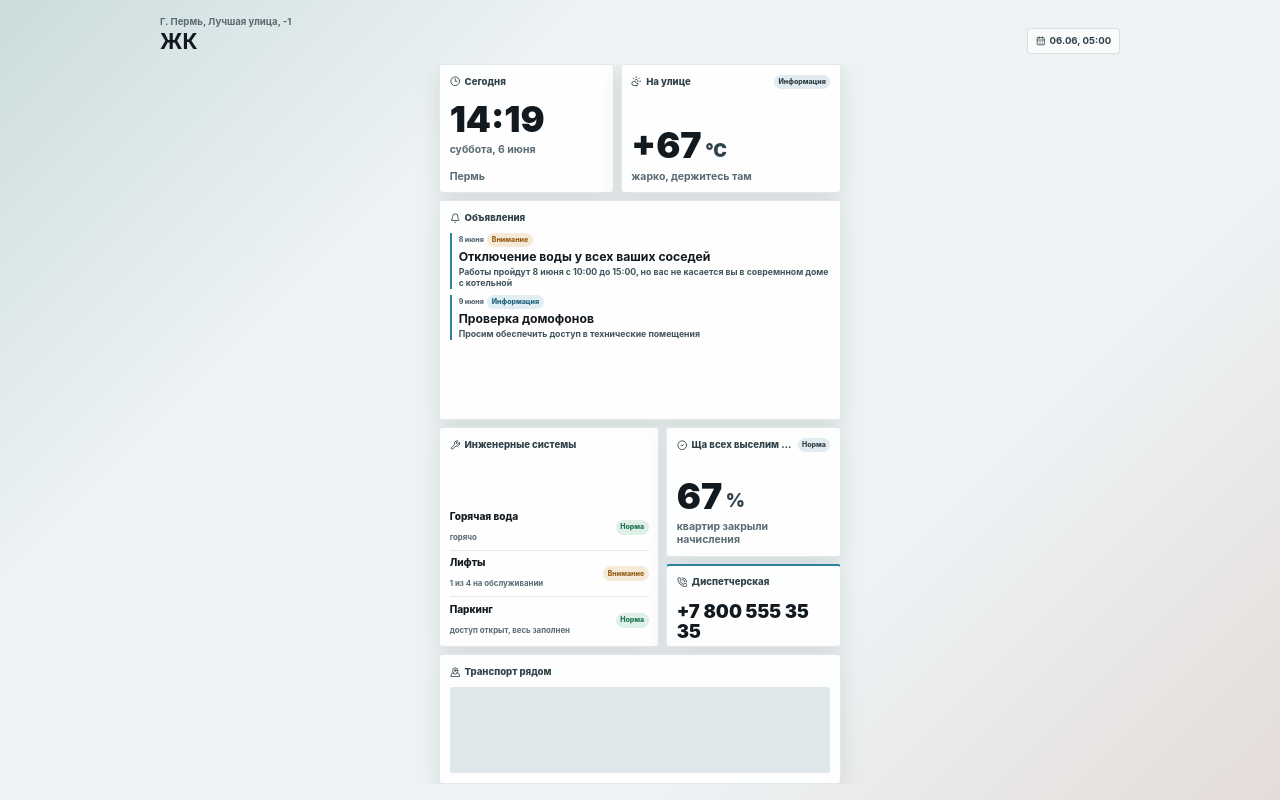
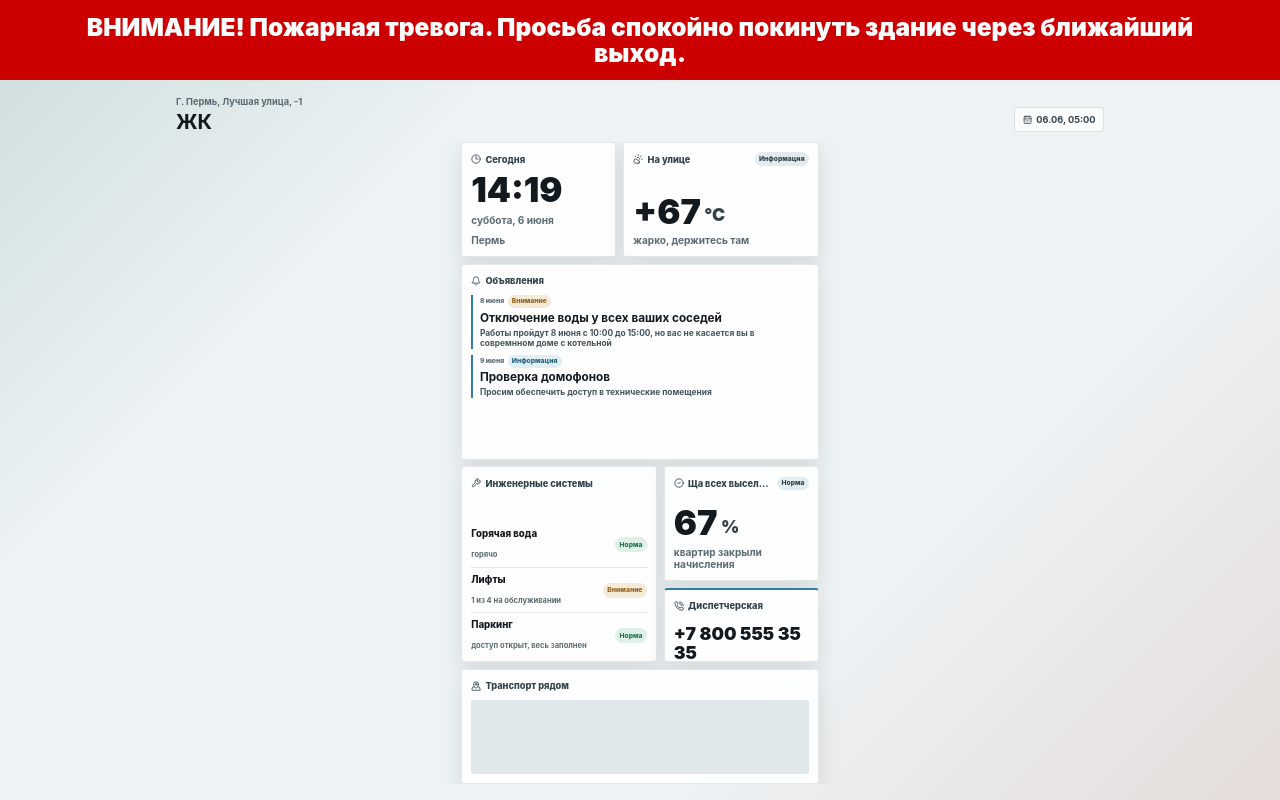
Before and after one commit to Sm0keHokage/hackathon_ujin_2026, a React (Vite) app in the folder apps/frontend/: page / in a window 1280 px wide. Built offline with nearby package versions, Linux system fonts and the light colour scheme; no server answers.

Commit message:
Добавил emerjency mode и почини масштабирование текста

```diff
--- a/apps/frontend/src/features/dashboard/DashboardScreen.tsx
+++ b/apps/frontend/src/features/dashboard/DashboardScreen.tsx
@@ -24,6 +24,7 @@ import {
 import type {
     ClockTile,
     DashboardConfig,
+    DashboardEmergency,
     DashboardGrid,
     DashboardSeverity,
     DashboardStatus,
@@ -60,6 +61,9 @@ const DASHBOARD_GRID_ROWS = 16;
 const DASHBOARD_DESIGN_CHUNK_SIZE = 88;
 const MIN_DASHBOARD_SCALE = 0.42;
 const DEFAULT_ROTATION_INTERVAL_SECONDS = 30;
+const LONG_EMERGENCY_MESSAGE_LENGTH = 72;
+const EMERGENCY_BANNER_MAX_FONT_SIZE = 48;
+const EMERGENCY_BANNER_MIN_FONT_SIZE = 12;
 
 const severityLabels: Record<DashboardSeverity, string> = {
     info: "Информация",
@@ -73,6 +77,98 @@ function getTileGridPosition(layout: DashboardTileLayout): CSSProperties {
         gridColumn: `${layout.topLeft.x} / ${layout.bottomRight.x + 1}`,
         gridRow: `${layout.topLeft.y} / ${layout.bottomRight.y + 1}`,
     };
+}
+
+function isEmergencyVisible(emergency?: DashboardEmergency) {
+    return Boolean(emergency?.active && emergency.message.trim());
+}
+
+function shouldUseTwoLineEmergencyBanner(emergency: DashboardEmergency) {
+    return Boolean(
+        emergency.forceTwoLines
+        || emergency.message.length > LONG_EMERGENCY_MESSAGE_LENGTH,
+    );
+}
+
+function getEmergencyBannerHeight(emergency?: DashboardEmergency) {
+    if (!emergency || !isEmergencyVisible(emergency)) {
+        return "0px";
+    }
+
+    return shouldUseTwoLineEmergencyBanner(emergency) ? "10vh" : "5vh";
+}
+
+function useEmergencyBannerFontSize(message: string, isTwoLine: boolean) {
+    const bannerRef = useRef<HTMLElement | null>(null);
+    const textRef = useRef<HTMLSpanElement | null>(null);
+    const [fontSize, setFontSize] = useState(EMERGENCY_BANNER_MAX_FONT_SIZE);
+
+    useLayoutEffect(() => {
+        const banner = bannerRef.current;
+        const text = textRef.current;
+
+        if (!banner || !text) {
+            return;
+        }
+
+        const measure = () => {
+            const bannerHeight = banner.clientHeight;
+
+            if (bannerHeight <= 0) {
+                return;
+            }
+
+            const maxByHeight = bannerHeight * (isTwoLine ? 0.42 : 0.7);
+            let minSize = EMERGENCY_BANNER_MIN_FONT_SIZE;
+            let maxSize = Math.min(EMERGENCY_BANNER_MAX_FONT_SIZE, maxByHeight);
+
+            for (let step = 0; step < 12; step += 1) {
+                const nextSize = (minSize + maxSize) / 2;
+                text.style.fontSize = `${nextSize}px`;
+
+                const allowedLineCount = isTwoLine ? 2 : 1;
+                const lineHeight = nextSize * (isTwoLine ? 1.08 : 1);
+                const maxTextHeight = Math.min(bannerHeight, lineHeight * allowedLineCount);
+                const fitsWidth = text.scrollWidth <= text.clientWidth + 1;
+                const fitsHeight = text.scrollHeight <= maxTextHeight + 1;
+
+                if (fitsWidth && fitsHeight) {
+                    minSize = nextSize;
+                } else {
+                    maxSize = nextSize;
+                }
+            }
+
+            setFontSize(Math.floor(minSize));
+        };
+
+        measure();
+
+        const observer = new ResizeObserver(measure);
+        observer.observe(banner);
+
+        return () => {
+            observer.disconnect();
+        };
+    }, [isTwoLine, message]);
+
+    return { bannerRef, fontSize, textRef };
+}
+
+function EmergencyBanner({ emergency }: { emergency: DashboardEmergency }) {
+    const isTwoLine = shouldUseTwoLineEmergencyBanner(emergency);
+    const { bannerRef, fontSize, textRef } = useEmergencyBannerFontSize(emergency.message, isTwoLine);
+
+    return (
+        <aside
+            aria-label="Режим ЧС"
+            className={`dashboard-emergency-banner ${isTwoLine ? "dashboard-emergency-banner_two-lines" : ""}`}
+            ref={bannerRef}
+            role="alert"
+        >
+            <span ref={textRef} style={{ fontSize }}>{emergency.message}</span>
+        </aside>
+    );
 }
 
 function isRotatingTileGroup(slot: DashboardTileSlot): slot is RotatingTileGroup {
@@ -436,12 +532,16 @@ export function DashboardScreen({ config }: DashboardScreenProps) {
     const shellStyle = useMemo(
         () => ({
             "--dashboard-scale": gridMetrics.scale,
+            "--dashboard-emergency-height": getEmergencyBannerHeight(config.emergency),
         }) as CSSProperties,
-        [gridMetrics.scale],
+        [config.emergency, gridMetrics.scale],
     );
+    const shellClassName = `dashboard-shell ${isEmergencyVisible(config.emergency) ? "dashboard-shell_emergency" : ""}`;
+    const emergency = config.emergency;
 
     return (
-        <main className="dashboard-shell" style={shellStyle}>
+        <main className={shellClassName} style={shellStyle}>
+            {emergency && isEmergencyVisible(emergency) ? <EmergencyBanner emergency={emergency} /> : null}
             <section className="dashboard-stage" aria-label={config.title}>
                 <header className="dashboard-header">
                     <div>
--- a/apps/frontend/src/features/dashboard/mockDashboard.json
+++ b/apps/frontend/src/features/dashboard/mockDashboard.json
@@ -3,6 +3,12 @@
     "title": "ЖК",
     "address": "Г. Пермь, Лучшая улица, -1",
     "updatedAt": "2026-06-06T10:00:00+05:00",
+    "emergency": {
+        "active": true,
+        "message": "ВНИМАНИЕ! Пожарная тревога. Просьба спокойно покинуть здание через ближайший выход.",
+        "forceTwoLines": true,
+        "autoResetAt": "2026-06-06T10:30:00+05:00"
+    },
     "grid": {
         "columns": 9,
         "rows": 16,
--- a/apps/frontend/src/styles.css
+++ b/apps/frontend/src/styles.css
@@ -22,14 +22,52 @@ body {
 
 .dashboard-shell {
     --dashboard-scale: 1;
+    --dashboard-emergency-height: 0px;
     --dashboard-shell-padding: clamp(16px, calc(var(--dashboard-scale) * 32px), 32px);
+    display: grid;
+    grid-template-rows: minmax(0, 1fr);
+    height: 100vh;
     min-height: 100vh;
     background:
         linear-gradient(135deg, rgba(49, 120, 115, 0.18), transparent 28%),
         linear-gradient(315deg, rgba(174, 88, 54, 0.14), transparent 30%),
         #edf2f4;
     color: #172026;
-    padding: var(--dashboard-shell-padding);
+    overflow: hidden;
+}
+
+.dashboard-shell_emergency {
+    grid-template-rows: var(--dashboard-emergency-height) minmax(0, 1fr);
+}
+
+.dashboard-emergency-banner {
+    align-items: center;
+    background: #cc0000;
+    color: #ffffff;
+    display: flex;
+    font-size: clamp(28px, 4vh, 48px);
+    font-weight: 900;
+    justify-content: center;
+    line-height: 1;
+    overflow: hidden;
+    padding: 0 3vw;
+    text-align: center;
+    white-space: nowrap;
+}
+
+.dashboard-emergency-banner span {
+    display: block;
+    max-width: 100%;
+}
+
+.dashboard-emergency-banner_two-lines {
+    font-size: clamp(26px, 3.6vh, 48px);
+    line-height: 1.08;
+    white-space: normal;
+}
+
+.dashboard-emergency-banner_two-lines span {
+    display: block;
 }
 
 .dashboard-shell_loading {
@@ -51,9 +89,10 @@ body {
     display: grid;
     grid-template-rows: auto minmax(0, 1fr);
     gap: calc(var(--dashboard-scale) * 24px);
-    height: calc(100vh - var(--dashboard-shell-padding) - var(--dashboard-shell-padding));
+    height: 100%;
     margin: 0 auto;
     max-width: 1920px;
+    padding: var(--dashboard-shell-padding);
     width: min(100%, 960px);
 }
 
```
Also changed, not shown: apps/frontend/src/features/dashboard/types.ts (+8 -0 lines).
